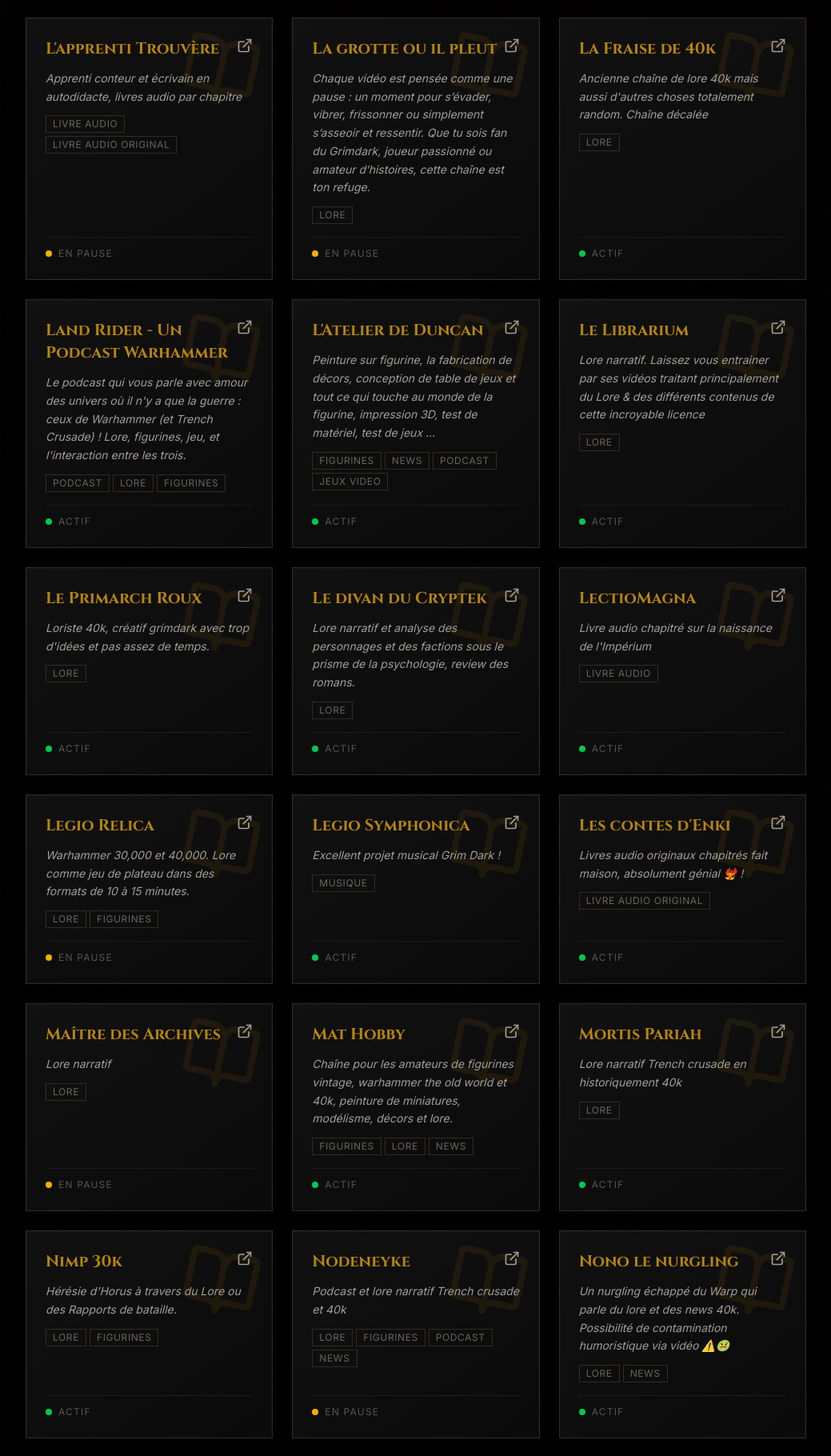
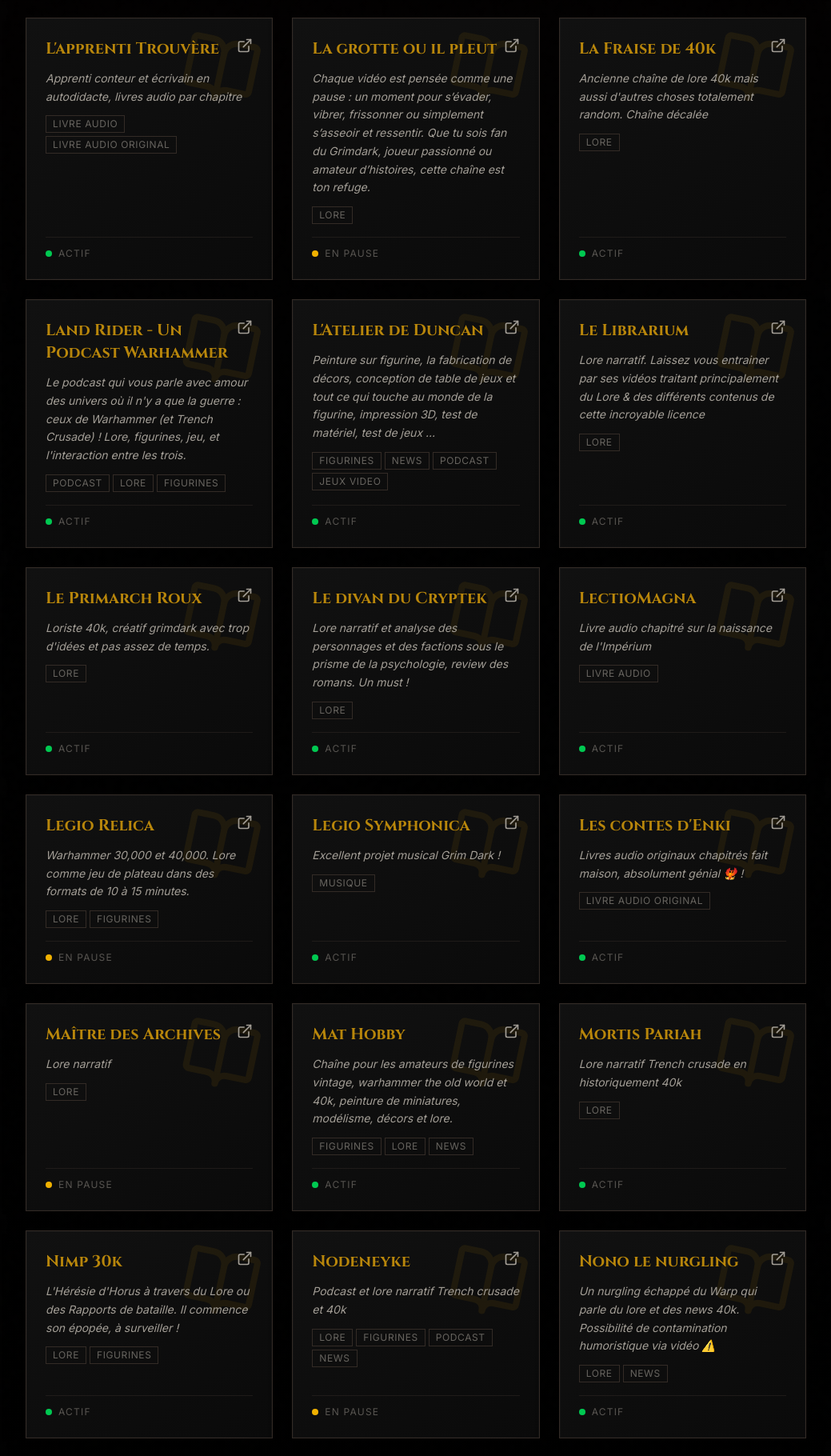
Before and after one commit to Kalcinator/Archives-du-Lore, a React (Vite) app: page / in a window 1280 px wide. Shown: the part 2165-3985 px from the top of the page at 80% size, without its empty margins (120-1159 px from the left). Built offline with nearby package versions, Linux system fonts and the light colour scheme.

Commit message:
feat: add channels.data.ts with initial list of Warhammer lore and hobby YouTube channels

```diff
--- a/src/data/channels.data.ts
+++ b/src/data/channels.data.ts
@@ -90,7 +90,7 @@
     url: "https://www.youtube.com/@PapaDjoe",
     description:
       "Narration sur divers Lore : Warhammer 40k, Warhammer Battle, Age of Sigmar, Necromunda, AOS",
-    status: "pause",
+    status: "dead",
     tags: ["lore"],
   },
   {
@@ -127,7 +127,7 @@
     name: "Indomitus 40k",
     url: "https://www.youtube.com/@indomitus_40k",
     description:
-      "chaîne destinée à faire découvrir le Lore de Warhammer 40k, lore narratif",
+      "Chaîne destinée à faire découvrir le Lore de Warhammer 40k, du lore narratif de haute voltige",
     status: "active",
     tags: ["lore"],
   },
@@ -144,7 +144,7 @@
     url: "https://www.youtube.com/@ApprentiTrouvere-40k",
     description:
       "Apprenti conteur et écrivain en autodidacte, livres audio par chapitre",
-    status: "pause",
+    status: "active",
     tags: ["livre-audio", "livre-audio-original"],
   },
   {
@@ -199,7 +199,7 @@
     name: "Le divan du Cryptek",
     url: "https://www.youtube.com/@divancryptek",
     description:
-      "Lore narratif et analyse des personnages et des factions sous le prisme de la psychologie, review des romans.",
+      "Lore narratif et analyse des personnages et des factions sous le prisme de la psychologie, review des romans. Un must !",
     status: "active",
     tags: ["lore"],
   },
@@ -259,7 +259,7 @@
     name: "Nimp 30k",
     url: "https://www.youtube.com/@Nimp30k",
     description:
-      "Hérésie d'Horus à travers du Lore ou des Rapports de bataille.",
+      "L'Hérésie d'Horus à travers du Lore ou des Rapports de bataille. Il commence son épopée, à surveiller !",
     status: "active",
     tags: ["lore", "figurines"],
   },
@@ -274,7 +274,7 @@
     name: "Nono le nurgling",
     url: "https://www.youtube.com/@Nonolenurgling",
     description:
-      "Un nurgling échappé du Warp qui parle du lore et des news 40k. Possibilité de contamination humoristique via vidéo ⚠️🤢",
+      "Un nurgling échappé du Warp qui parle du lore et des news 40k. Possibilité de contamination humoristique via vidéo ⚠️",
     status: "active",
     tags: ["lore", "news"],
   },
@@ -282,14 +282,14 @@
     name: "Oxawa",
     url: "https://www.youtube.com/@oxawa",
     description:
-      "Lore, narration et immersion; format historique exhaustif original, de l'âge d'or de l'humanité à l'âge sombre de l'Imperium. ",
+      "Lore, narration et immersion; format historique exhaustif original, de l'âge d'or de l'humanité à l'âge sombre de l'Imperium. Très bonne qualité !",
     status: "active",
     tags: ["lore"],
   },
   {
     name: "PICKEMILE",
     url: "https://www.youtube.com/@Picklemile",
-    description: "Le King du Game, narration musclée.",
+    description: "Le King du Game, une narration musclée !",
     status: "active",
     tags: ["lore"],
   },
```
